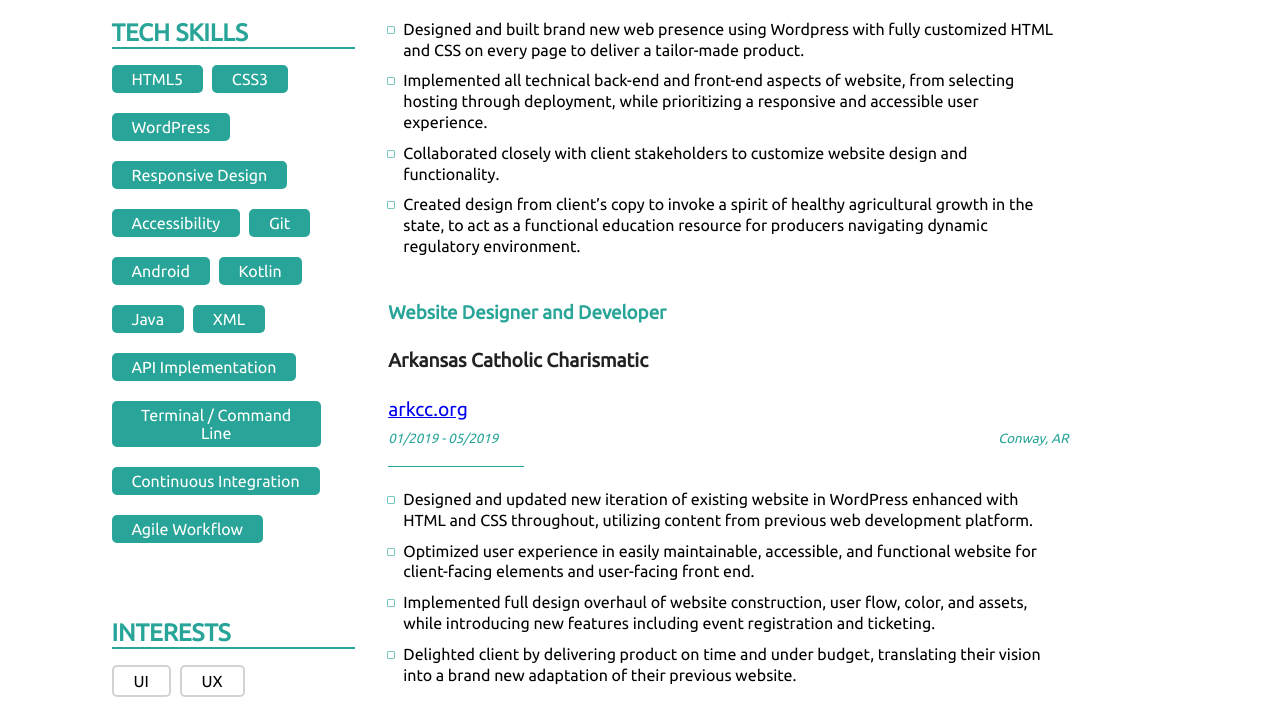
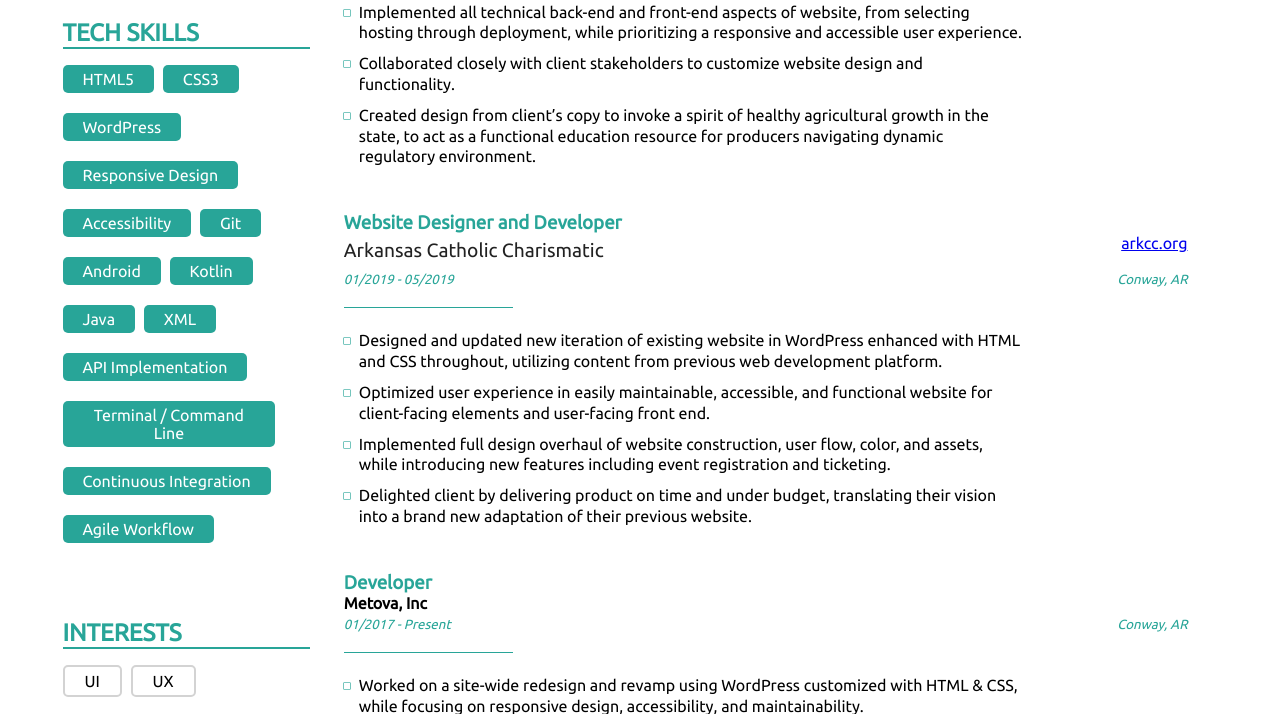
Before and after one commit to knpFletcher/Resume, a plain HTML site: page index.html in a window 1280 px wide. Shown: the part 413-1127 px from the top of the page. Drawn offline with Linux system fonts and the light colour scheme.

Commit message:
Adjust styles, code cleanup

```diff
--- a/css/styles.css
+++ b/css/styles.css
@@ -61,7 +61,7 @@
   flex-wrap: wrap;
 }
 
-.experience__date-location {
+.experience__date-location, .experience__role__organization {
   display: flex;
   justify-content: space-between;
   margin-bottom: 0;
@@ -96,7 +96,7 @@
   margin: 10px 0;
 }
 
-.experience__role__organization {
+.experience__role__organization-name {
   color: #222;
   font-size: 1.2em;
   font-weight: 300;
@@ -145,7 +145,7 @@
 }
 
 .experience__details__volunteerism li {
-	margin-bottom: 15px;
+  margin-bottom: 15px;
 }
 
 .experience__details__volunteerism-highlight {
@@ -185,10 +185,10 @@
 }
 
 @media only screen and (min-width: 768px) {
+
   /* Document styles  */
   .l-body {
-    margin-left: 50px;
-    margin-right: 0;
+    margin-left: 0;
   }
 
   .bio-overview * {
@@ -209,6 +209,10 @@
 
   /* experiences */
   .experience__heading {
+    margin-top: 0;
+  }
+
+  .experience__role__organization {
     margin-top: 0;
   }
 
@@ -245,11 +249,6 @@
   }
 
   /* lists */
-
-  .experience__date-location {
-    margin-right: 150px;
-  }
-
   .experience__details {
     line-height: 1.3;
     margin-bottom: 45px;
@@ -267,7 +266,7 @@
   }
 
   .experience__details__volunteerism li {
-  	margin-bottom: 0;
+    margin-bottom: 0;
   }
 
   .experience__details__volunteerism-highlight {
```
